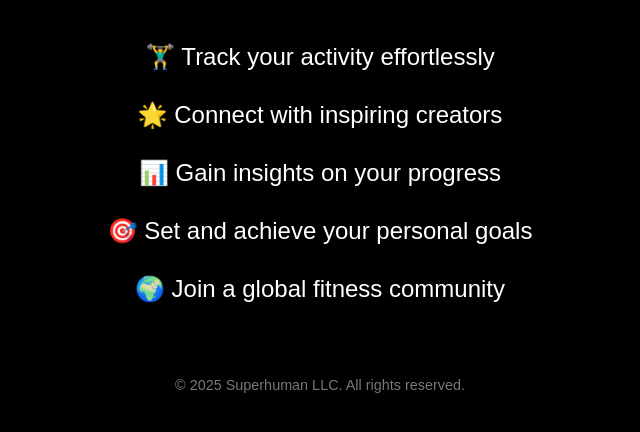
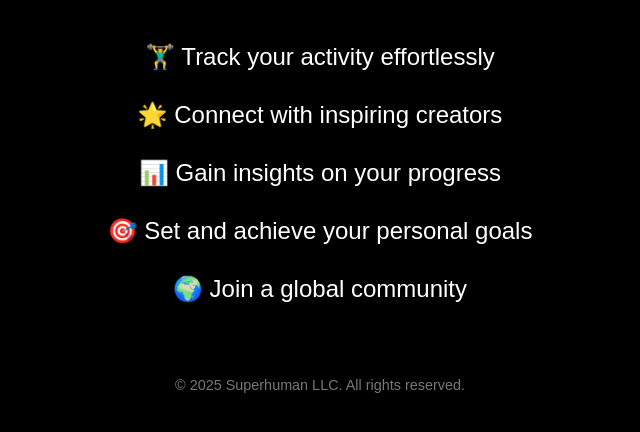
Before and after one commit to superhumanapp/superhumanapp.github.io, a plain HTML site: page index.html in a window 1280 px wide. Shown: the part 258-690 px from the top of the page, without its empty margins (320-960 px from the left). Drawn offline with Linux system fonts and the light colour scheme.

Commit message:
Update index.html

```diff
--- a/index.html
+++ b/index.html
@@ -50,7 +50,7 @@
         <li>🌟 Connect with inspiring creators</li>
         <li>📊 Gain insights on your progress</li>
         <li>🎯 Set and achieve your personal goals</li>
-        <li>🌍 Join a global fitness community</li>
+        <li>🌍 Join a global community</li>
     </ul>
     <footer>
         &copy; 2025 Superhuman LLC. All rights reserved.
```
